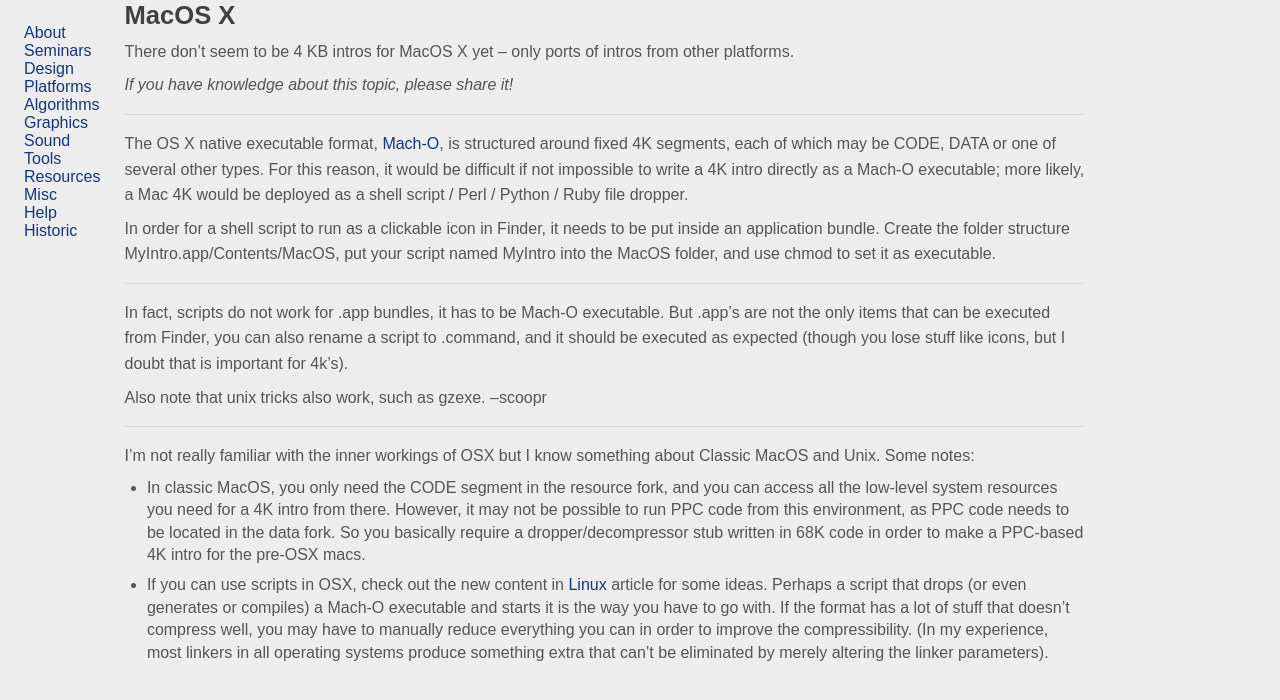
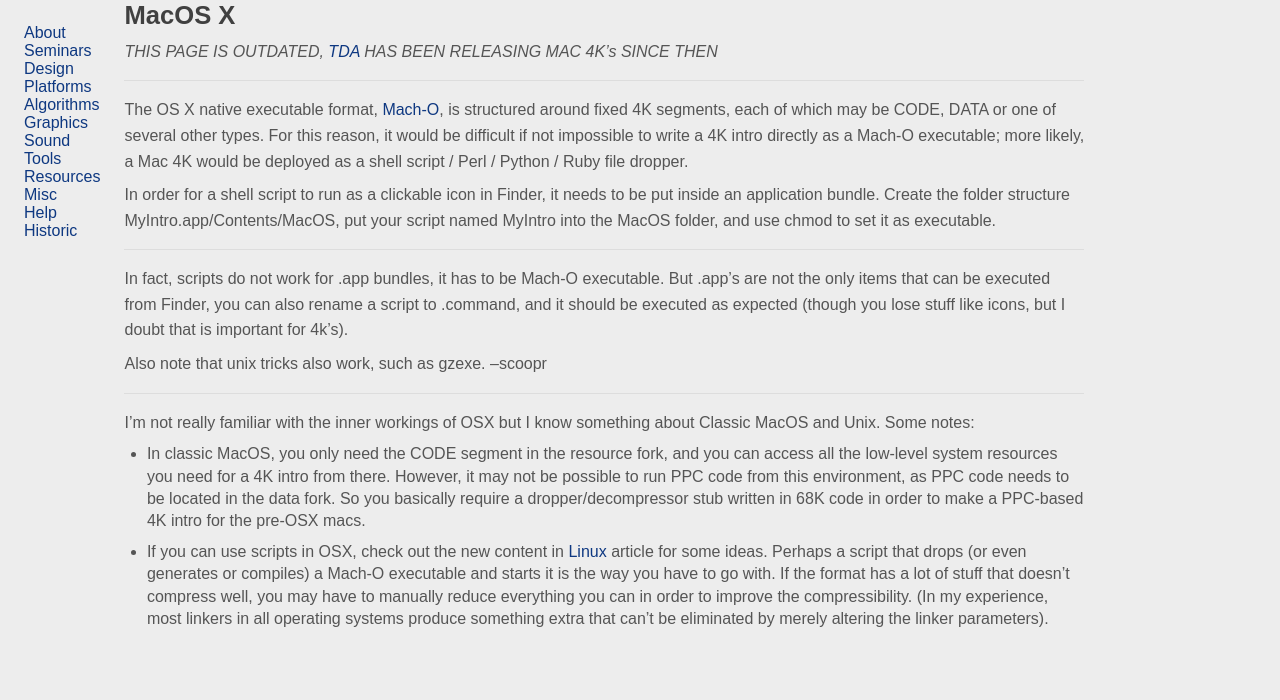
Before and after one commit to in4k/in4k.github.io, a Jekyll site: the page built from wiki/macos-x.markdown, in a window 1280 px wide. Shown: the top 700 px of the page. Built offline with Jekyll 4.4.1, drawn with Linux system fonts in a browser that asks for light colours; some web fonts are replaced.

Commit message:
Update macos-x.markdown

```diff
--- a/wiki/macos-x.markdown
+++ b/wiki/macos-x.markdown
@@ -3,9 +3,7 @@
 layout: "wiki-page"
 ---
 
-There don't seem to be 4 KB intros for MacOS X yet -- only ports of intros from other platforms.
-
-_If you have knowledge about this topic, please share it!_
+_THIS PAGE IS OUTDATED, [TDA](http://www.pouet.net/groups.php?which=976&order=party) HAS BEEN RELEASING MAC 4K's SINCE THEN_
 
 * * *
 
```
